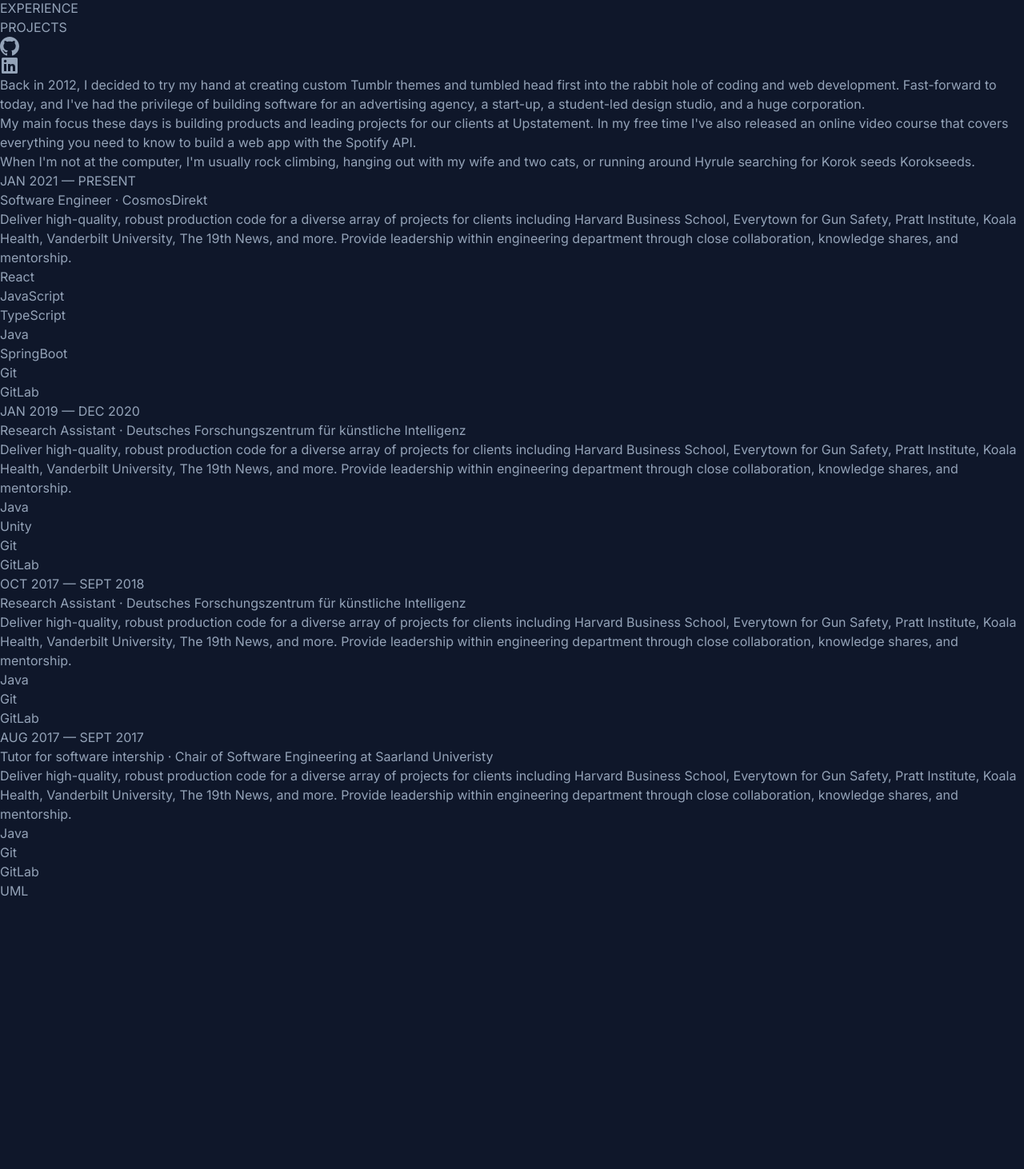
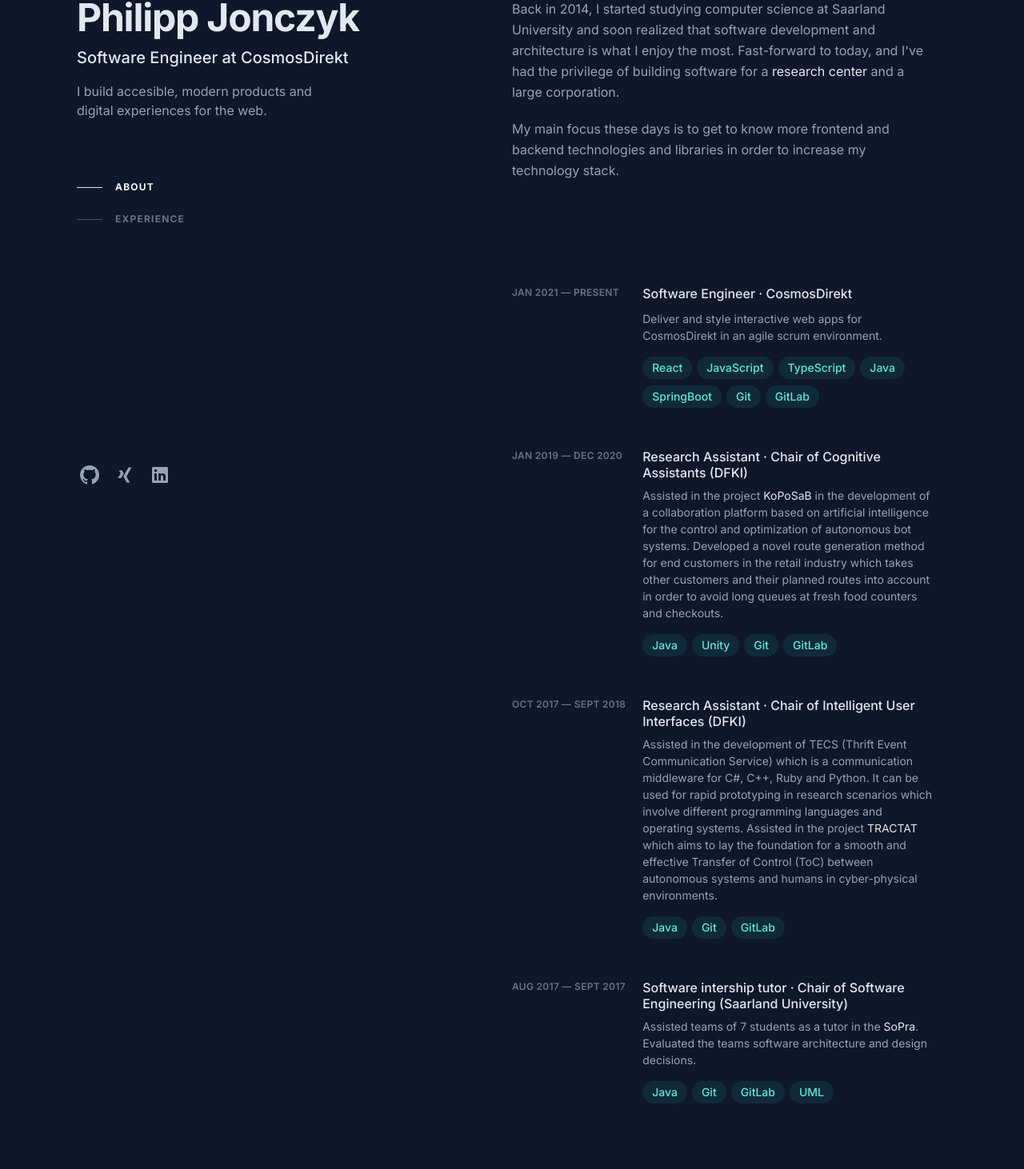
Before and after one commit to pjonczyk/v1, a Next.js app: page / in a window 1280 px wide. Shown: the part 98-1560 px from the top of the page at 80% size. Before the commit the page ends 1224 px from the top, so only its background shows below. Built offline with nearby package versions, Linux system fonts and the light colour scheme.

Commit message:
added personalized content, added styling

```diff
--- a/src/app/layout.js
+++ b/src/app/layout.js
@@ -11,9 +11,17 @@
 
 export default function RootLayout({ children }) {
   return (
-    <html lang="en">
-      <body className={"bg-slate-900 text-slate-400 " + inter.className}>
-        {children}
+    <html lang="en" className="scroll-smooth">
+      <body
+        className={
+          "bg-slate-900 text-slate-400 leading-relaxed selection:bg-teal-300 selection:text-teal-900" +
+          " " +
+          inter.className
+        }
+      >
+        <div className="mx-auto max-w-screen-xl px-6 md:px-12 lg:px-24 ">
+          {children}
+        </div>
       </body>
     </html>
   );
--- a/src/app/page.js
+++ b/src/app/page.js
@@ -1,17 +1,19 @@
-import Header from "../components/Header";
+import Footer from "../components/footer/Footer";
+import Header from "../components/header/Header";
 import About from "../components/sections/about";
 import Experience from "../components/sections/Experience/experience";
 import Projects from "../components/sections/projects";
 
 export default function Home() {
   return (
-    <div>
+    <div className="lg:flex lg:justify-between lg:gap-4">
       <Header />
-      <main>
+      <main className="lg:w-1/2 lg:py-24">
         <About />
         <Experience />
-        <Projects />
+        <Footer />
       </main>
+      <div></div>
     </div>
   );
 }
--- a/src/components/Header.js
+++ /dev/null
@@ -1,53 +0,0 @@
-import IconGitHub from "./icons/github";
-import IconInstagram from "./icons/instagram";
-import IconLinkedin from "./icons/linkedin";
-import IconTwitter from "./icons/twitter";
-
-const navItems = ["about", "experience", "projects"];
-
-export default function Header() {
-  return (
-    <header className="lg:sticky selection:text-teal-900">
-      <h1 className="text-slate-200 font-bold">Philipp Jonczyk</h1>
-      <h2 className="text-slate-200 font-medium">
-        Software Engineer at CosmosDirekt
-      </h2>
-      <p className="leading-normal">
-        I build accesible, modern products and digital experiences for the web.
-      </p>
-      <nav>
-        <ul>
-          {navItems.map((item) => (
-            <li key={item}>
-              <a className="hover:text-slate-200" href={"#" + item}>
-                {item.toUpperCase()}
-              </a>
-            </li>
-          ))}
-        </ul>
-      </nav>
-      <ul aria-label="Social Media">
-        <li>
-          <a
-            aria-label="GitHub"
-            href="https://github.com/pjonczyk"
-            target="_blank"
-            className="hover:text-slate-200"
-          >
-            <IconGitHub />
-          </a>
-        </li>
-        <li>
-          <a
-            aria-label="LinkedIn"
-            href="https://www.linkedin.com/in/philipp-jonczyk-2a15a6204/"
-            target="_blank"
-            className="hover:text-slate-200"
-          >
-            <IconLinkedin />
-          </a>
-        </li>
-      </ul>
-    </header>
-  );
-}
--- /dev/null
+++ b/src/components/footer/Footer.js
@@ -0,0 +1,57 @@
+export default function Footer() {
+  return (
+    <footer className="max-w-md pb-16 text-sm text-slate-500 sm:pb-0">
+      <p>
+        Design and layout inspired by{" "}
+        <a
+          href="https://brittanychiang.com/"
+          target="_blank"
+          className="text-slate-400 hover:text-teal-300 focus-visible:text-teal-300"
+        >
+          Brittany Chiang
+        </a>
+        , coded in{" "}
+        <a
+          href="https://code.visualstudio.com/"
+          target="_blank"
+          className="text-slate-400 hover:text-teal-300 focus-visible:text-teal-300"
+        >
+          Visual Studio Code
+        </a>
+        . Built with{" "}
+        <a
+          href="https://nextjs.org/"
+          target="_blank"
+          className="text-slate-400 hover:text-teal-300 focus-visible:text-teal-300"
+        >
+          Next.js
+        </a>{" "}
+        and{" "}
+        <a
+          href="https://tailwindcss.com/"
+          target="_blank"
+          className="text-slate-400 hover:text-teal-300 focus-visible:text-teal-300"
+        >
+          Tailwind CSS
+        </a>
+        , deployed with{" "}
+        <a
+          href="https://vercel.com/dashboard"
+          target="_blank"
+          className="text-slate-400 hover:text-teal-300 focus-visible:text-teal-300"
+        >
+          Vercel
+        </a>
+        . All text is set in the{" "}
+        <a
+          href="https://rsms.me/inter/"
+          target="_blank"
+          className="text-slate-400 hover:text-teal-300 focus-visible:text-teal-300"
+        >
+          Inter
+        </a>{" "}
+        typeface.
+      </p>
+    </footer>
+  );
+}
--- /dev/null
+++ b/src/components/header/Header.js
@@ -0,0 +1,92 @@
+"use client";
+
+import { useState } from "react";
+import IconGitHub from "../icons/github";
+import IconLinkedin from "../icons/linkedin";
+import IconXing from "../icons/xing";
+
+const navItems = ["about", "experience"];
+
+export default function Header() {
+  const [activeSection, setActiveSection] = useState(navItems.at(0));
+
+  return (
+    <header className="lg:sticky lg:top-0 lg:flex lg:flex-col lg:justify-between lg:max-h-screen lg:w-1/2 lg:py-24 selection:text-teal-900">
+      <div>
+        <h1 className="text-5xl text-slate-200 font-bold tracking-tight">
+          <a href="/">Philipp Jonczyk</a>
+        </h1>
+        <h2 className="text-slate-200 font-medium text-xl mt-3">
+          Software Engineer at CosmosDirekt
+        </h2>
+        <p className="leading-normal mt-4 max-w-xs">
+          I build accesible, modern products and digital experiences for the
+          web.
+        </p>
+        <nav>
+          <ul className="mt-16 w-max">
+            {navItems.map((item) => {
+              const active = item === activeSection;
+              return (
+                <li key={item}>
+                  <a
+                    className="group flex items-center py-3 "
+                    href={"#" + item}
+                    onClick={() => setActiveSection(item)}
+                  >
+                    <span
+                      className={
+                        "w-8 h-px mr-4 group-hover:w-16 group-hover:bg-slate-200 " +
+                        (active ? "w-16 bg-slate-200" : "bg-slate-600")
+                      }
+                    />
+                    <span
+                      className={
+                        "text-xs font-bold uppercase tracking-widest  group-hover:text-slate-200 " +
+                        (active ? "text-slate-100" : "text-slate-500")
+                      }
+                    >
+                      {item}
+                    </span>
+                  </a>
+                </li>
+              );
+            })}
+          </ul>
+        </nav>
+      </div>
+      <ul className=" ml-1 mt-8 flex items-center" aria-label="Social Media">
+        <li className="mr-5">
+          <a
+            aria-label="GitHub"
+            href="https://github.com/pjonczyk"
+            target="_blank"
+            className="hover:text-slate-200"
+          >
+            <IconGitHub />
+          </a>
+        </li>
+        <li className="mr-5">
+          <a
+            aria-label="Xing"
+            href="https://www.xing.com/profile/Philipp_Jonczyk2/cv"
+            target="_blank"
+            className="hover:text-slate-200"
+          >
+            <IconXing />
+          </a>
+        </li>
+        <li className="mr-5">
+          <a
+            aria-label="LinkedIn"
+            href="https://www.linkedin.com/in/philipp-jonczyk-2a15a6204/"
+            target="_blank"
+            className="hover:text-slate-200"
+          >
+            <IconLinkedin />
+          </a>
+        </li>
+      </ul>
+    </header>
+  );
+}
--- /dev/null
+++ b/src/components/icons/xing.js
@@ -0,0 +1,13 @@
+const IconXing = () => (
+  <svg
+    viewBox="0 0 20 20"
+    xmlns="http://www.w3.org/2000/svg"
+    className="h-6 w-6"
+    fill="currentColor"
+  >
+    <path fill="none" d="M0 0h20v20H0z" />
+    <path d="M7.4 5.6c-.1-.3-.4-.4-.7-.4H4.4c-.2 0-.3.1-.4.3 0 .1 0 .2.1.2l1.6 2.7-2.5 4.3c-.1.1-.1.2 0 .4.1.1.2.2.3.2h2.3c.3 0 .5-.2.6-.4 0 0 2.4-4.2 2.5-4.4L7.4 5.6zm9.4-3.1c.1-.1.1-.2 0-.4-.1-.1-.2-.1-.3-.1h-2.3c-.3 0-.5.2-.6.4 0 0-5 8.8-5.1 9.1l3.3 6c.1.3.4.4.6.4h2.3c.1 0 .2 0 .3-.1.1-.1.1-.2 0-.3l-3.2-5.9 5-9.1z" />
+  </svg>
+);
+
+export default IconXing;
--- a/src/components/sections/Experience/experience.js
+++ b/src/components/sections/Experience/experience.js
@@ -2,11 +2,16 @@
 
 const experiences = [
   {
-    startDate: "JAN 2021",
-    endDate: "PRESENT",
+    startDate: "Jan 2021",
+    endDate: "present",
     title: "Software Engineer · CosmosDirekt",
     link: "https://www.cosmosdirekt.de/",
-    text: "Deliver high-quality, robust production code for a diverse array of projects for clients including Harvard Business School, Everytown for Gun Safety, Pratt Institute, Koala Health, Vanderbilt University, The 19th News, and more. Provide leadership within engineering department through close collaboration, knowledge shares, and mentorship. ",
+    text: (
+      <span>
+        Deliver and style interactive web apps for CosmosDirekt in an agile
+        scrum environment.
+      </span>
+    ),
     tags: [
       "React",
       "JavaScript",
@@ -18,41 +23,86 @@
     ],
   },
   {
-    startDate: "JAN 2019",
-    endDate: "DEC 2020",
-    title:
-      "Research Assistant · Deutsches Forschungszentrum für künstliche Intelligenz",
-    link: "https://www.cosmosdirekt.de/",
-    text: "Deliver high-quality, robust production code for a diverse array of projects for clients including Harvard Business School, Everytown for Gun Safety, Pratt Institute, Koala Health, Vanderbilt University, The 19th News, and more. Provide leadership within engineering department through close collaboration, knowledge shares, and mentorship. ",
+    startDate: "Jan 2019",
+    endDate: "Dec 2020",
+    title: "Research Assistant · Chair of Cognitive Assistants (DFKI)",
+    link: "https://www.dfki.de/en/web/research/research-departments/cognitive-assistants",
+    text: (
+      <span>
+        Assisted in the project{" "}
+        <a
+          className="text-slate-200 hover:text-teal-300 focus-visible:text-teal-300"
+          href="https://www.dfki.de/en/web/research/projects-and-publications/project/koposab"
+          target="_blank"
+        >
+          KoPoSaB
+        </a>{" "}
+        in the development of a collaboration platform based on artificial
+        intelligence for the control and optimization of autonomous bot systems.
+        Developed a novel route generation method for end customers in the
+        retail industry which takes other customers and their planned routes
+        into account in order to avoid long queues at fresh food counters and
+        checkouts.
+      </span>
+    ),
     tags: ["Java", "Unity", "Git", "GitLab"],
   },
   {
-    startDate: "OCT 2017",
-    endDate: "SEPT 2018",
-    title:
-      "Research Assistant · Deutsches Forschungszentrum für künstliche Intelligenz",
-    link: "https://www.cosmosdirekt.de/",
-    text: "Deliver high-quality, robust production code for a diverse array of projects for clients including Harvard Business School, Everytown for Gun Safety, Pratt Institute, Koala Health, Vanderbilt University, The 19th News, and more. Provide leadership within engineering department through close collaboration, knowledge shares, and mentorship. ",
+    startDate: "Oct 2017",
+    endDate: "Sept 2018",
+    title: "Research Assistant · Chair of Intelligent User Interfaces (DFKI)",
+    link: "https://www.dfki.de/",
+    text: (
+      <span>
+        Assisted in the development of TECS (Thrift Event Communication Service)
+        which is a communication middleware for C#, C++, Ruby and Python. It can
+        be used for rapid prototyping in research scenarios which involve
+        different programming languages and operating systems. Assisted in the
+        project{" "}
+        <a
+          className="text-slate-200 hover:text-teal-300 focus-visible:text-teal-300"
+          href="https://www.dfki.de/en/web/research/projects-and-publications/project/tractat"
+          target="_blank"
+        >
+          TRACTAT
+        </a>{" "}
+        which aims to lay the foundation for a smooth and effective Transfer of
+        Control (ToC) between autonomous systems and humans in cyber-physical
+        environments.
+      </span>
+    ),
     tags: ["Java", "Git", "GitLab"],
   },
   {
-    startDate: "AUG 2017",
-    endDate: "SEPT 2017",
+    startDate: "Aug 2017",
+    endDate: "Sept 2017",
     title:
-      "Tutor for software intership · Chair of Software Engineering at Saarland Univeristy",
+      "Software intership tutor · Chair of Software Engineering (Saarland University)",
     link: "https://www.cosmosdirekt.de/",
-    text: "Deliver high-quality, robust production code for a diverse array of projects for clients including Harvard Business School, Everytown for Gun Safety, Pratt Institute, Koala Health, Vanderbilt University, The 19th News, and more. Provide leadership within engineering department through close collaboration, knowledge shares, and mentorship. ",
+    text: (
+      <span>
+        Assisted teams of 7 students as a tutor in the{" "}
+        <a
+          className="text-slate-200 hover:text-teal-300 focus-visible:text-teal-300"
+          href="https://www.st.cs.uni-saarland.de/edu/sopra/2017/"
+          target="_blank"
+        >
+          SoPra
+        </a>
+        . Evaluated the teams software architecture and design decisions.
+      </span>
+    ),
     tags: ["Java", "Git", "GitLab", "UML"],
   },
 ];
 
 export default function Experience() {
   return (
-    <section id="experience">
+    <section id="experience" className="mt-32 mb-20">
       <ol>
         {experiences.map((experience) => {
           return (
-            <li key={experience.title}>
+            <li key={experience.title} className="mb-12">
               <ExperienceCard {...experience} />
             </li>
           );
--- a/src/components/sections/Experience/experienceCard.js
+++ b/src/components/sections/Experience/experienceCard.js
@@ -7,20 +7,32 @@
   tags,
 }) {
   return (
-    <div>
-      <div>
+    <div className="group grid sm:grid-cols-10 relative md:gap-4 sm:gap-8">
+      <header className="mt-1 tracking-wide text-xs font-semibold uppercase text-slate-500 sm:col-span-3">
         {startDate} — {endDate}
-      </div>
-      <div>
+      </header>
+      <div className="sm:col-span-7">
         <h3>
-          <a href={link} target="_blank">
-            {title}
-          </a>
+          <div>
+            <a
+              href={link}
+              target="_blank"
+              className="inline-flex items-baseline font-medium leading-tight text-slate-200 hover:text-teal-300 focus-visible:text-teal-300"
+            >
+              {title}
+            </a>
+          </div>
         </h3>
-        <p>{text}</p>
-        <ul>
+        <p className="mt-2 text-sm leading-normal">{text}</p>
+        <ul className="mt-2 flex flex-wrap">
           {tags.map((map) => {
-            return <li key={map}>{map}</li>;
+            return (
+              <li key={map} className="mr-1.5 mt-2">
+                <div className="rounded-full bg-teal-400/10 px-3 py-1 text-sm font-medium leading-5 text-teal-300">
+                  {map}
+                </div>
+              </li>
+            );
           })}
         </ul>
       </div>
--- a/src/components/sections/about.js
+++ b/src/components/sections/about.js
@@ -1,19 +1,30 @@
 export default function About() {
   return (
-    <section id="about">
-      <p>
+    <section id="about" className="leading-relaxed">
+      <p className="mb-5">
         {
-          "Back in 2012, I decided to try my hand at creating custom Tumblr themes and tumbled head first into the rabbit hole of coding and web development. Fast-forward to today, and I've had the privilege of building software for an advertising agency, a start-up, a student-led design studio, and a huge corporation."
+          <span>
+            Back in 2014, I started studying computer science at Saarland
+            University and soon realized that software development and
+            architecture is what I enjoy the most. Fast-forward to today, and
+            I've had the privilege of building software for a{" "}
+            <a
+              href="https://www.dfki.de/"
+              target="_blank"
+              className="text-slate-200 hover:text-teal-300 focus-visible:text-teal-300"
+            >
+              research center
+            </a>{" "}
+            and a large corporation.
+          </span>
         }
       </p>
-      <p>
+      <p className="mb-5">
         {
-          "My main focus these days is building products and leading projects for our clients at Upstatement. In my free time I've also released an online video course that covers everything you need to know to build a web app with the Spotify API."
-        }
-      </p>
-      <p>
-        {
-          "When I'm not at the computer, I'm usually rock climbing, hanging out with my wife and two cats, or running around Hyrule searching for Korok seeds Korokseeds."
+          <span>
+            My main focus these days is to get to know more frontend and backend
+            technologies and libraries in order to increase my technology stack.
+          </span>
         }
       </p>
     </section>
```
